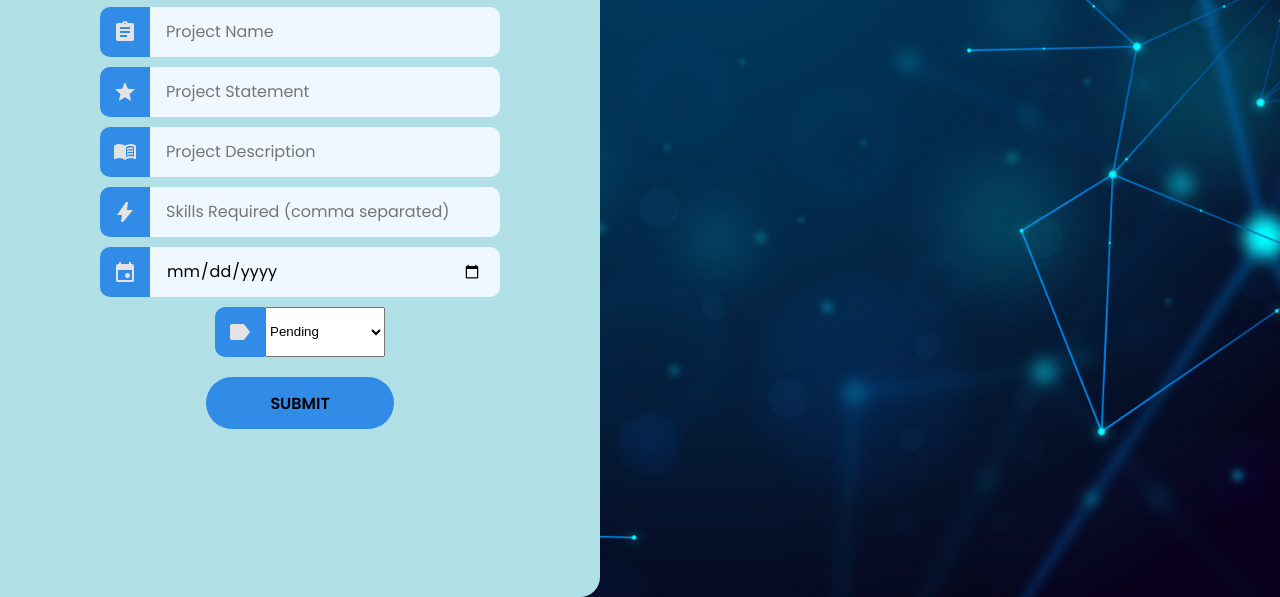
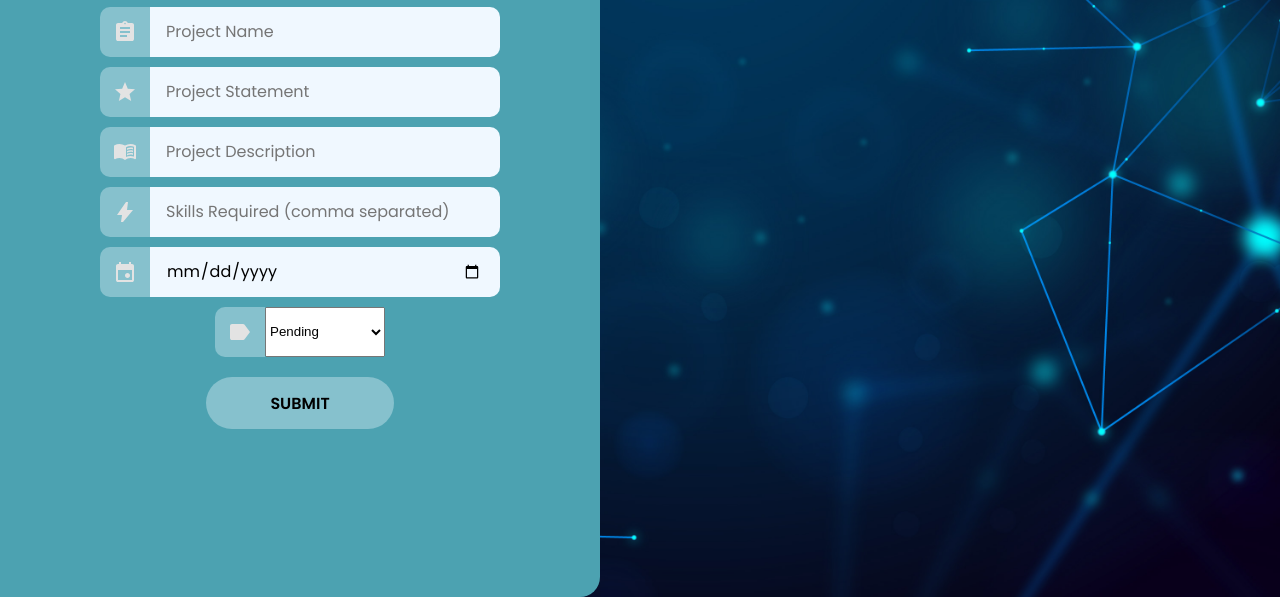
Before and after one commit to adt2936/Project-Group-Making-protal, a plain HTML site: page Frontend/project.html in a window 1280 px wide. Shown: the part 203-800 px from the top of the page. Drawn offline with Linux system fonts and the light colour scheme; sample sign-in values are in the browser's storage.

Commit message:
project.css

```diff
--- a/Frontend/project.css
+++ b/Frontend/project.css
@@ -1,7 +1,7 @@
 @import url('https://fonts.googleapis.com/css2?family=Poppins:ital,wght@0,100;0,200;0,300;0,400;0,500;0,600;0,700;0,800;0,900;1,100;1,200;1,300;1,400;1,500;1,600;1,700;1,800;1,900&display=swap');
 :root{
-    --accent-color: #318CE7;
-    --base-color: #B0E0E6;
+    --accent-color: #86c1cd;
+    --base-color: #4ca2b1;
     --text-color: black;
     --input-color: #F0F8FF;
 }
```
